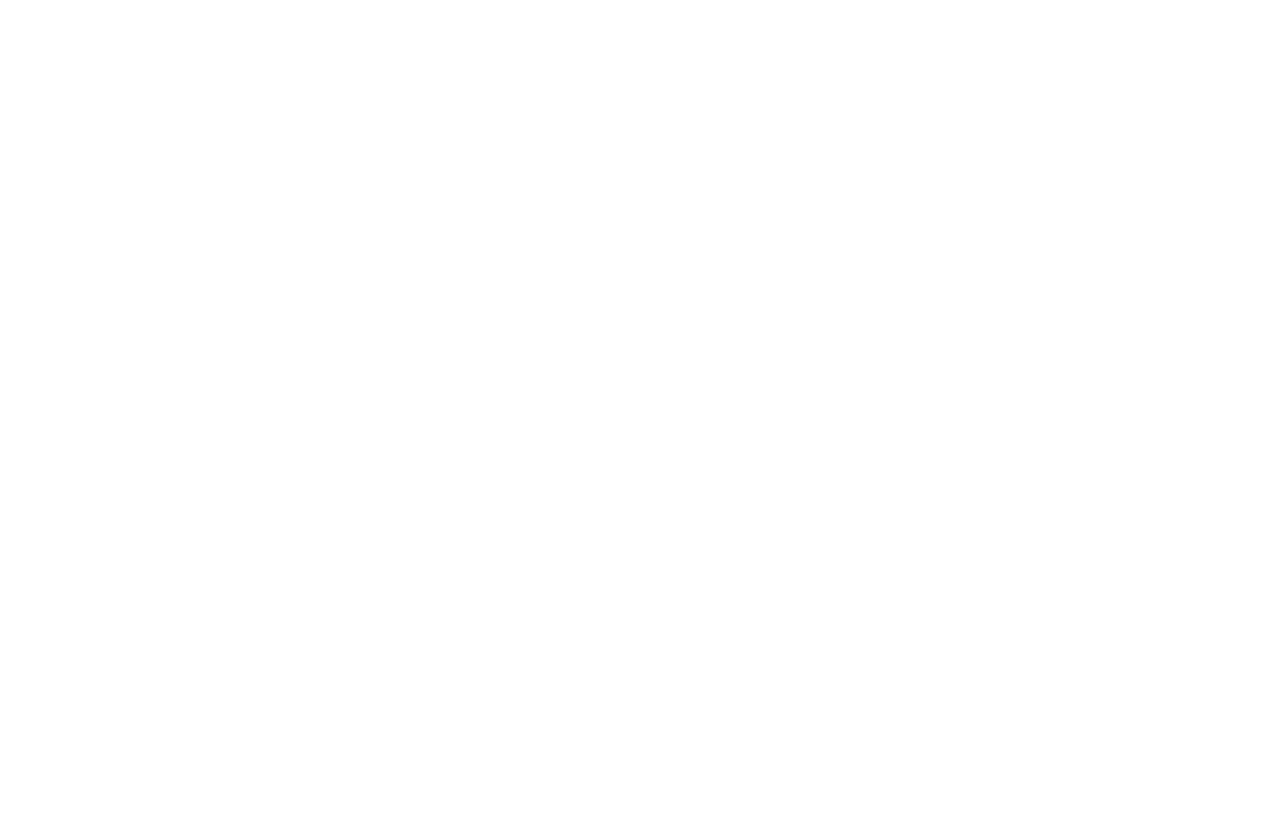
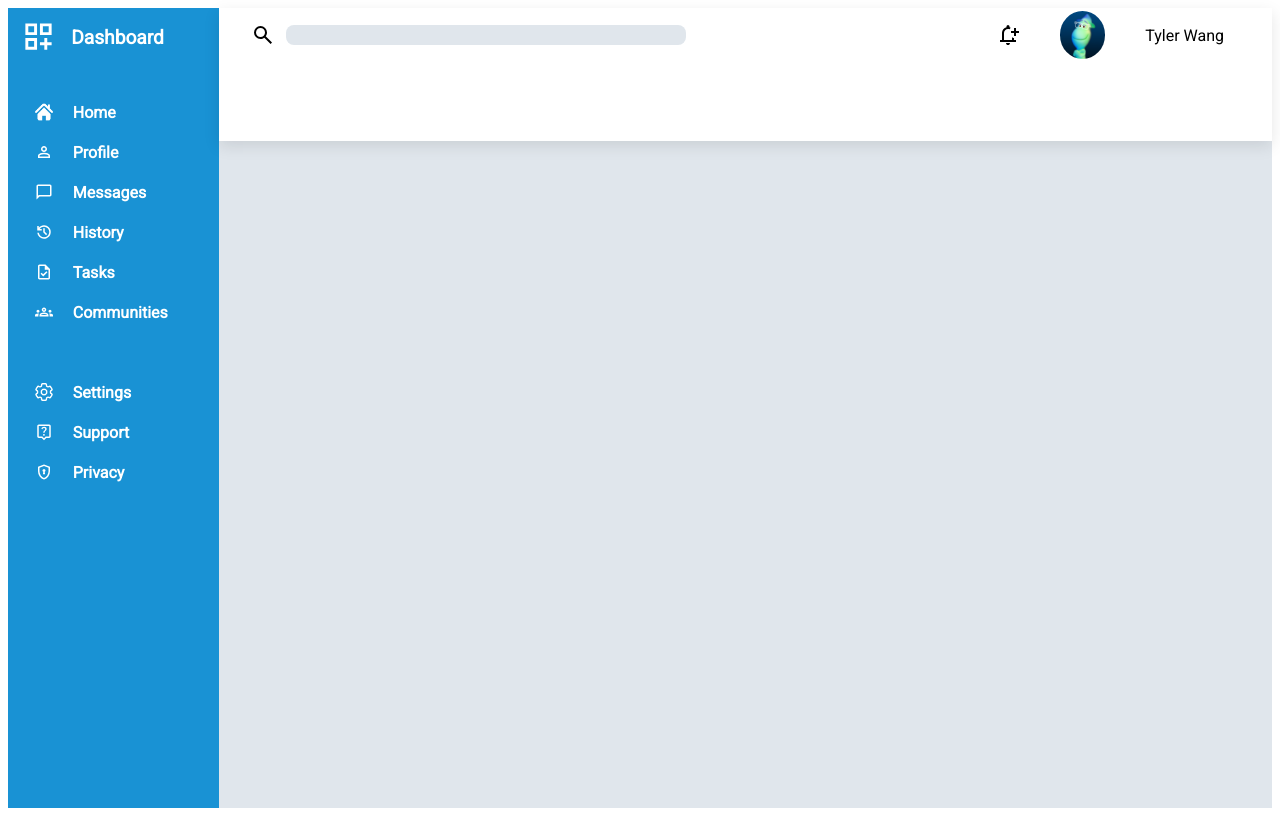
Before and after one commit to yunfeihit/Dashboard, a plain HTML site: page index.html in a window 1280 px wide. Drawn offline with Linux system fonts and the light colour scheme.

Commit message:
upload ongoing project 7.30

```diff
--- a/index.html
+++ b/index.html
@@ -5,11 +5,112 @@
     <meta name="viewport" content="width=device-width, initial-scale=1.0">
     <title>DashBoard</title>
     <link rel="shortcut icon" href="icon/icon-dashboard.png" type="image/x-icon">
+    <link rel="stylesheet" href="styles.css">
 </head>
 <body>
 
 
+    <div id="container">
 
+
+        <!-- Sidebar -->
+        <div id="sidebar">
+            <div class="nav-link" id="nav-title">
+                <img src="icon/icon_dashboard.svg" alt="dashboard">
+                <a href="#">Dashboard</a>
+            </div>
+
+            <!-- try to add a blank line -->
+            <div class="nav-blank-line1">
+                <img src="" alt="">
+                <a href="#"></a>
+            </div>
+
+            <div class="nav-link">
+                <img src="icon/icon-home.png" alt="home">
+                <a href="#">Home</a>
+            </div>
+            <div class="nav-link">
+                <img src="icon/icon-person.svg" alt="profile">
+                <a href="#">Profile</a>
+            </div>
+            <div class="nav-link">
+                <img src="icon/icon-message.svg" alt="messages">
+                <a href="#">Messages</a>
+            </div>
+            <div class="nav-link">
+                <img src="icon/icon-clock.svg" alt="history">
+                <a href="#">History</a>
+            </div>
+            <div class="nav-link">
+                <img src="icon/icon-task.svg" alt="Tasks">
+                <a href="#">Tasks</a>
+            </div>
+            <div class="nav-link">
+                <img src="icon/icon-group.svg" alt="Communities">
+                <a href="#">Communities</a>
+            </div>
+
+
+            <!-- try to add a blank line -->
+            <div class="nav-blank-line2">
+                <img src="#" alt="">
+                <a href="#"></a>
+            </div>
+
+            <div class="nav-link">
+                <img src="icon/icon-setting.png" alt="settings">
+                <a href="#">Settings</a>
+            </div>
+            <div class="nav-link">
+                <img src="icon/icon-help.svg" alt="support">
+                <a href="#">Support</a>
+            </div>
+            <div class="nav-link">
+                <img src="icon/icon-privacy.svg" alt="privacy">
+                <a href="#">Privacy</a>
+            </div>
+
+
+        </div>
+
+
+        <!-- Header -->
+        <div id="header">
+
+            <div id="header-line-one">
+
+                <div id="search-input">
+                    <img src="icon/icon-search.svg" alt="search">
+                    <input id="search-box" type="search" name="" >
+                </div>
+
+            <div id="right-part">
+                <img src="icon/icon-bell.svg" alt="bell" id="bell">
+                <img src="img/head_image.png" id="head-img">
+                <p>Tyler Wang</p>
+            </div>
+
+
+
+            </div>
+
+
+
+
+
+        </div>
+
+
+
+
+
+        <!-- Main Content -->
+        <div id="main-content">
+
+
+        </div>
+    </div>
 
 
 
--- a/styles.css
+++ b/styles.css
@@ -0,0 +1,136 @@
+@font-face {
+    font-family: 'robotoregular';
+    src: url('font/roboto-variablefont_wdthwght-webfont.woff2') format('woff2'),
+         url('font/roboto-variablefont_wdthwght-webfont.woff') format('woff');
+    font-weight: normal;
+    font-style: normal;
+
+}
+
+:root {
+    --one-basic-unit: 1rem
+}
+
+
+
+* {
+    box-sizing: border-box;
+    font-family: robotoregular;
+}
+
+
+#container {
+    display: grid;
+    grid-template: 1fr 5fr / 1fr 5fr;
+    height: 100vh;
+}
+
+#header {
+    grid-column: 2 / 3;
+    box-shadow: 0 5px 15px rgba(0, 0, 0, 0.1);
+    position: relative;
+    z-index: 1;
+
+}
+
+
+
+
+/* Styles of Sidebar */
+
+#sidebar {
+    grid-row: 1 / -1;
+    background-color: rgb(25, 146, 212);
+    padding-top: calc(0.7*var(--one-basic-unit));
+
+    /* Sidebar Grid */
+
+    display: grid;
+    grid-template-rows: repeat(13, calc(2.5*var(--one-basic-unit)));
+    justify-content: start;
+}
+
+
+#sidebar img {
+    height: calc(1.1*var(--one-basic-unit));
+    margin-left: calc(1.7*var(--one-basic-unit));
+    margin-right: var(--one-basic-unit);
+    filter: brightness(0) invert(1);
+    vertical-align: middle;
+}
+
+
+#sidebar a {
+    text-decoration: none;
+    font-family: 'robotoregular';
+    font-size: var(--one-basic-unit);
+    color: white;
+    vertical-align: middle;
+    font-weight: 900;
+}
+
+/* styles of the title in Side bar */
+#nav-title img {
+    height: calc(2.2*var(--one-basic-unit));
+    margin-left: calc(0.8*var(--one-basic-unit));
+    margin-right: calc(0.7*var(--one-basic-unit));
+}
+
+#nav-title a {
+    font-size:calc(1.2*var(--one-basic-unit))
+}
+
+
+/* Styles of Main Content */
+
+#main-content {
+    background-color: #e0e6ec;
+}
+
+
+
+
+/* Styles of the header */
+#header-line-one {
+    display: flex;
+    align-items: center;
+    justify-content: space-between;
+}
+
+
+
+#right-part {
+    display: flex;
+    justify-content: flex-end;
+    align-items: center;
+    padding-right: calc(3*var(--one-basic-unit));
+    gap: calc(2.5*var(--one-basic-unit));
+}
+
+#search-input {
+    display: flex;
+    align-items: center;
+    margin-left: calc(2*var(--one-basic-unit))
+}
+
+#search-input img {
+    filter: brightness(0)
+}
+
+
+#search-box {
+    border: none;
+    background-color: #e0e6ec;
+    border-radius: 8px;
+    width: calc(25*var(--one-basic-unit));
+    margin-left: calc(0.7*var(--one-basic-unit))
+}
+
+#bell {
+    filter: brightness(0);
+}
+
+#head-img {
+    border-radius: 50%;
+    height: calc(3*var(--one-basic-unit));
+}
```
Also changed, not shown: font/roboto-variablefont_wdthwght-webfont.woff (added), font/roboto-variablefont_wdthwght-webfont.woff2 (added), icon/icon-bell.svg (added), icon/icon-clock.svg (added), icon/icon-group.svg (added), icon/icon-help.svg (added), icon/icon-home.png (added), icon/icon-message.svg (added), icon/icon-person.svg (added), icon/icon-privacy.svg (added), icon/icon-search.svg (added), icon/icon-setting.png (added), icon/icon-task.svg (added), icon/icon_dashboard.svg (added), 1 other file.
